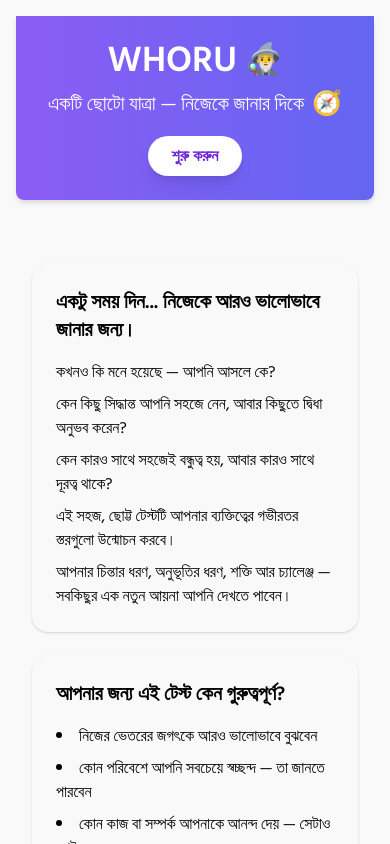
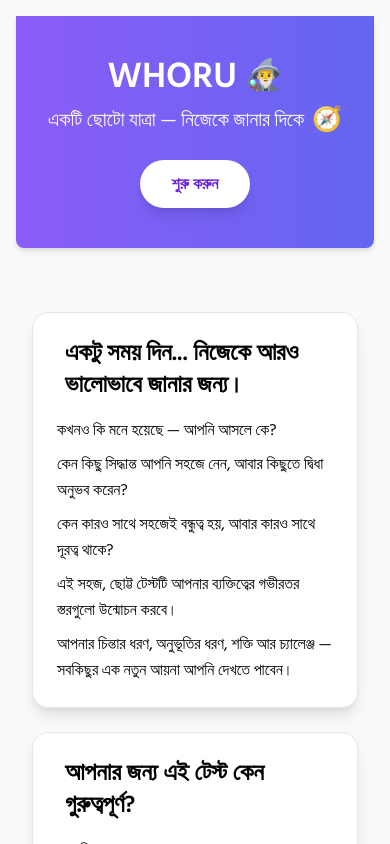
Before and after one commit to khan-ashifur/whoruroptmized, a React (Vite) app in the folder frontend/: page / in a window 390 px wide. Shown: the top 844 px of the page. Built offline with nearby package versions, Linux system fonts and the light colour scheme.

Commit message:
Fix question vertical shift and enhance question fade-in animation

```diff
--- a/frontend/src/App.jsx
+++ b/frontend/src/App.jsx
@@ -17,7 +17,7 @@ const personalityTypesData = {
     'ENTP': { name: "The Inventive Debater", "description": "যুক্তিপূর্ণ , উদ্ভাবনী ও বিতর্কপ্রিয়" },
     'ESTJ': { name: "The Efficient Organizer", description: "সংগঠক , কর্তৃত্বশীল ও বাস্তববাদী" },
     'ESFJ': { name: "The Harmonious Supporter", description: "যত্নশীল , সহানুভূতিশীল ও সামাজিক" },
-    'ENFJ': { name: "The Charismatic Inspirer", description: "নেতৃস্থানীয় , সহানুভূতিশীল ও উৎসাহদায়ী" },
+    'ENFJ': { name: "The Charismatic Inspirer", description: "নেতৃস্থানীয় , সহানুভূতিশীল ও উৎসাহদায়ী" }, // Removed extra 'f' here
     'ENTJ': { name: "The Decisive Leader", description: "কৌশলী , আত্মবিশ্বাসী ও নেতৃত্বদক্ষ" },
 };
 
@@ -118,7 +118,7 @@ export default function App() { // Added export default here
     const [screen, setScreen] = useState('start');
     const [subScreen, setSubScreen] = useState(null);
     const [currentQuestionIndex, setCurrentQuestionIndex] = useState(0);
-    const [questionVisible, setQuestionVisible] = useState(false);
+    // Removed questionVisible state as it's no longer needed for the new animation approach
     const [userAnswers, setUserAnswers] = useState({});
     const [resultType, setResultType] = useState('');
     // structuredDescription will now hold the full parsed JSON object from the backend
@@ -146,15 +146,16 @@ export default function App() { // Added export default here
         console.log("App component initialized. Total questions:", questions.length);
     }, []);
 
-    useEffect(() => {
-        if (screen === 'test') {
-            setQuestionVisible(false);
-            const timer = setTimeout(() => {
-                setQuestionVisible(true);
-            }, 50);
-            return () => clearTimeout(timer);
-        }
-    }, [currentQuestionIndex, screen]);
+    // Removed the useEffect that controlled questionVisible state, as it's replaced by key prop
+    // useEffect(() => {
+    //     if (screen === 'test') {
+    //         setQuestionVisible(false);
+    //         const timer = setTimeout(() => {
+    //             setQuestionVisible(true);
+    //         }, 50);
+    //         return () => clearTimeout(timer);
+    //     }
+    // }, [currentQuestionIndex, screen]);
 
     useEffect(() => {
         let quoteDisplayTimer;
@@ -385,9 +386,21 @@ export default function App() { // Added export default here
             });
 
         } else if (promptKey === 'career_sub_prompt') {
+            // THIS IS THE SECTION TO MODIFY FOR DIVERSE CAREER SUGGESTIONS
+            // The prompt sent to the AI should explicitly ask for a mix of traditional and modern careers.
+            // This prompt will be sent as part of the JSON payload to your backend.
+            const personalityInfo = personalityTypesData[type.substring(0,4)] || {name: "Unknown Type Name", description: "Unknown Type Description"};
             promptText = JSON.stringify({
-                type: type, // Pass the MBTI type for sub-prompts too
-                promptKey: promptKey
+                type: type, // Pass the full 5-letter type to the backend
+                name: personalityInfo.name, // Pass name to backend
+                description: personalityInfo.description, // Pass description to backend
+                promptKey: promptKey,
+                // === START MODIFICATION FOR DIVERSE CAREERS ===
+                // This is where you would add instructions for the AI.
+                // The backend will then construct the final AI prompt using this information.
+                // For example, you might add a field like:
+                career_diversity_instruction: "Suggest a diverse range of career paths, including both modern/emerging roles (e.g., tech, digital marketing) and well-established traditional professions (e.g., doctor, lawyer, engineer, teacher, sales, finance, civil service, arts), that align with this personality type's strengths and characteristics. Provide a blend of both types of careers.",
+                // === END MODIFICATION FOR DIVERSE CAREERS ===
             });
         } else if (promptKey === 'relationship_sub_prompt') {
             promptText = JSON.stringify({
@@ -477,7 +490,7 @@ export default function App() { // Added export default here
                 });
                 console.log("Set fallback structured description.");
             } else {
-                setSubPromptResult({message: "বিস্তারিত তথ্য লোড করতে সমস্যা হয়েছে। অনুগ্রহ করে পুনরায় চেষ্টা করুন।", items: []});
+                setSubPromptResult({message: "বিস্তারিত তথ্য লোড করতে সমস্যা হয়েছে। অনুগ্রহ করে পুনরায় চেষ্টা করুন.", items: []});
                 console.log("Set fallback sub-prompt result.");
             }
         } finally {
@@ -576,6 +589,16 @@ export default function App() { // Added export default here
             <style>{`
                 @import url('https://fonts.googleapis.com/css2?family=Hind+Siliguri:wght@400;600&display=swap'); /* Import Hind Siliguri */
 
+                /* Animation for floating question mark */
+                @keyframes float {
+                    0% { transform: translateY(0px); }
+                    50% { transform: translateY(-5px); }
+                    100% { transform: translateY(0px); }
+                }
+                .float-animation {
+                    animation: float 2s ease-in-out infinite;
+                }
+
                 /* Fade in/out for motivational quotes */
                 @keyframes fadeInOut {
                     0% { opacity: 0; transform: translateY(10px); }
@@ -594,6 +617,8 @@ export default function App() { // Added export default here
                 }
                 .question-fade-in {
                     animation: fadeIn 0.5s ease-out forwards;
+                    /* Ensure this animation only runs once per render */
+                    animation-fill-mode: forwards; /* Keep the element in its end state */
                 }
 
                 /* Custom styling for vertical radio buttons */
@@ -716,9 +741,9 @@ export default function App() { // Added export default here
             `}</style>
 
             {/* Header Section */}
-            <header className="w-full py-6 text-white flex flex-col items-center justify-center rounded-b-lg shadow-md mb-8"
-                    style={{ background: 'linear-gradient(to right, #8B5CF6, #6366F1)' }}> {/* Applied gradient */}
-                <h1 className="text-4xl sm:text-5xl font-bold mb-2 flex items-center">
+            <header className="w-full py-10 text-white flex flex-col items-center justify-center rounded-b-lg shadow-md mb-8"
+                    style={{ background: 'linear-gradient(to right, #8B5CF6, #6366F1)' }}> {/* Increased py-10 */}
+                <h1 className="text-4xl sm:text-5xl font-extrabold mb-2 flex items-center"> {/* Changed to font-extrabold */}
                     WHORU <span role="img" aria-label="wizard" className="ml-2 text-3xl sm:text-4xl">🧙‍♂️</span>
                 </h1>
                 <p className="text-xl sm:text-2xl font-light flex items-center">
@@ -727,9 +752,10 @@ export default function App() { // Added export default here
                 {screen === 'start' && (
                     <button
                         onClick={() => setScreen('test')}
-                        className="mt-4 px-6 py-2 bg-white text-purple-700 font-semibold rounded-full shadow-lg hover:bg-gray-200 transition-all duration-300 transform hover:scale-105"
+                        className="relative mt-6 px-8 py-3 bg-white text-purple-700 font-semibold rounded-full shadow-lg hover:bg-gray-200 transition-all duration-300 transform hover:scale-105 overflow-hidden" // Added relative, px-8 py-3, overflow-hidden
                     >
                         শুরু করুন
+                        {/* Removed the floating question mark */}
                     </button>
                 )}
             </header>
@@ -739,31 +765,33 @@ export default function App() { // Added export default here
                 {screen === 'start' && (
                     <>
                         {/* Description Box 1 */}
-                        <div className="bg-[#E6E6FA] text-black rounded-2xl shadow p-6 w-full md:w-1/2">
-                            <h2 className="text-xl sm:text-2xl font-bold mb-4">
+                        <div className="bg-white text-black rounded-2xl shadow-lg border border-[#E5E7EB] p-6 w-full md:w-1/2 transition-all duration-300 hover:shadow-xl hover:scale-[1.01]"> {/* Changed bg, added border, hover */}
+                            <h2 className="text-2xl sm:text-3xl font-extrabold mb-4 flex items-center gap-2"> {/* Increased font size, added gap */}
+                                <i className="fas fa-lightbulb text-yellow-500"></i> {/* Icon */}
                                 একটু সময় দিন... নিজেকে আরও ভালোভাবে জানার জন্য।
                             </h2>
-                            <p className="mb-2 text-base sm:text-lg">কখনও কি মনে হয়েছে — আপনি আসলে কে?</p>
-                            <p className="mb-2 text-base sm:text-lg">
+                            <p className="mb-2 text-base sm:text-lg leading-relaxed">কখনও কি মনে হয়েছে — আপনি আসলে কে?</p>
+                            <p className="mb-2 text-base sm:text-lg leading-relaxed">
                                 কেন কিছু সিদ্ধান্ত আপনি সহজে নেন, আবার কিছুতে দ্বিধা অনুভব করেন?
                             </p>
-                            <p className="mb-2 text-base sm:text-lg">
+                            <p className="mb-2 text-base sm:text-lg leading-relaxed">
                                 কেন কারও সাথে সহজেই বন্ধুত্ব হয়, আবার কারও সাথে দূরত্ব থাকে?
                             </p>
-                            <p className="mb-2 text-base sm:text-lg">
+                            <p className="mb-2 text-base sm:text-lg leading-relaxed">
                                 এই সহজ, ছোট্ট টেস্টটি আপনার ব্যক্তিত্বের গভীরতর স্তরগুলো উন্মোচন করবে।
                             </p>
-                            <p className="text-base sm:text-lg">
+                            <p className="text-base sm:text-lg leading-relaxed">
                                 আপনার চিন্তার ধরণ, অনুভূতির ধরণ, শক্তি আর চ্যালেঞ্জ — সবকিছুর এক নতুন আয়না আপনি দেখতে পাবেন।
                             </p>
                         </div>
 
                         {/* Description Box 2 */}
-                        <div className="bg-[#E6E6FA] text-black rounded-2xl shadow p-6 w-full md:w-1/2">
-                            <h2 className="text-xl sm:text-2xl font-bold mb-4">
+                        <div className="bg-white text-black rounded-2xl shadow-lg border border-[#E5E7EB] p-6 w-full md:w-1/2 transition-all duration-300 hover:shadow-xl hover:scale-[1.01]"> {/* Changed bg, added border, hover */}
+                            <h2 className="text-2xl sm:text-3xl font-extrabold mb-4 flex items-center gap-2"> {/* Increased font size, added gap */}
+                                <i className="fas fa-chart-line text-blue-500"></i> {/* Icon */}
                                 আপনার জন্য এই টেস্ট কেন গুরুত্বপূর্ণ?
                             </h2>
-                            <ul className="list-disc list-inside space-y-2 text-base sm:text-lg">
+                            <ul className="list-disc list-inside space-y-2 text-base sm:text-lg leading-relaxed">
                                 <li>নিজের ভেতরের জগৎকে আরও ভালোভাবে বুঝবেন</li>
                                 <li>কোন পরিবেশে আপনি সবচেয়ে স্বচ্ছন্দ — তা জানতে পারবেন</li>
                                 <li>কোন কাজ বা সম্পর্ক আপনাকে আনন্দ দেয় — সেটাও স্পষ্ট হবে</li>
@@ -789,8 +817,9 @@ export default function App() { // Added export default here
                             </div>
                         )}
 
-                        {/* Question Text with fade-in animation */}
-                        <div className={`mt-8 mb-10 text-xl sm:text-2xl font-bold text-gray-800 leading-relaxed px-4 min-h-[64px] transition-opacity duration-500 ${questionVisible ? 'opacity-100 question-fade-in' : 'opacity-0'}`}>
+                        {/* Question Text with fixed height and fade-in animation */}
+                        {/* Using key to re-trigger animation on question change */}
+                        <div key={currentQuestionIndex} className={`mt-8 mb-10 text-xl sm:text-2xl font-bold text-gray-800 leading-relaxed px-4 h-[120px] flex items-center justify-center text-center question-fade-in`}> {/* Changed min-h to fixed h, added flex properties */}
                             {questions[currentQuestionIndex]?.question || ''}
                         </div>
 
```
Also changed, not shown: frontend/src/App.css (line endings or trailing spaces).
